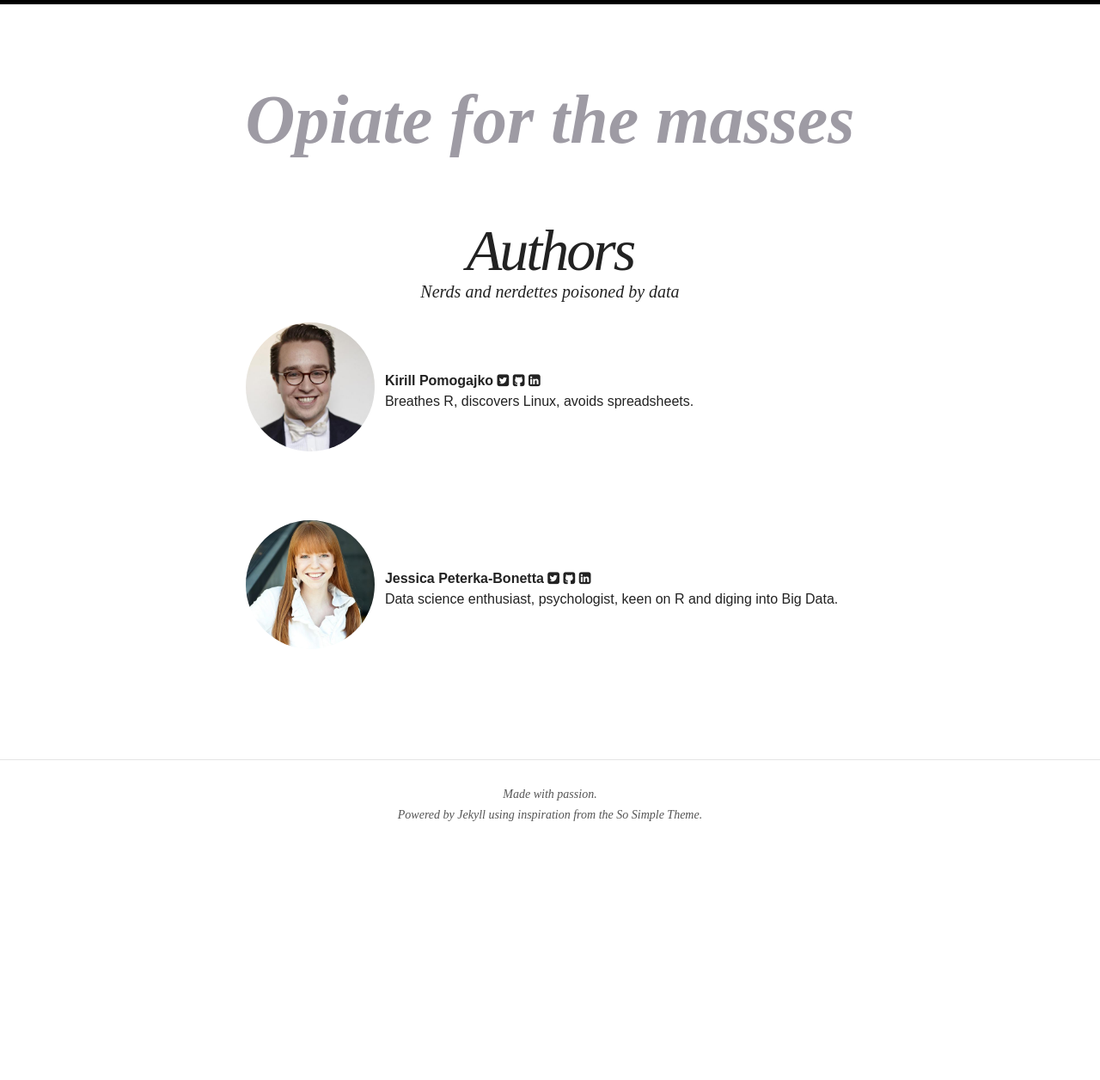
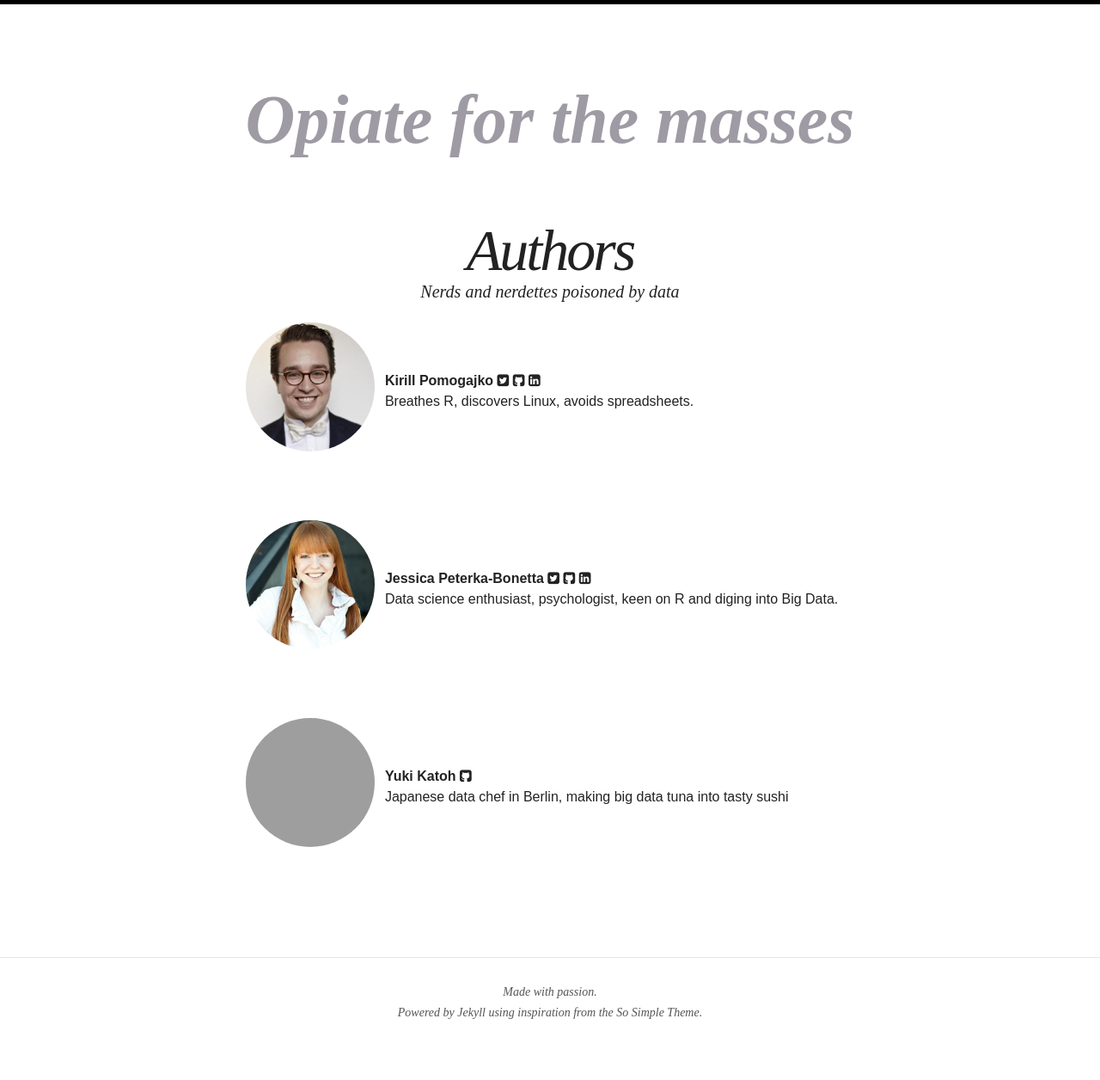
Before and after one commit to Quiri/quiri.github.io, a Jekyll site: the page built from authors/index.md, in a window 1280 px wide. Shown: the whole page at 86% size. Built offline with Jekyll 4.4.1, drawn with Linux system fonts in a browser that asks for light colours; nearby versions of some CDN libraries; before the commit the page ends 1026 px from its top, so only the background shows below that; grey boxes are pictures that could not be loaded.

Commit message:
Update authors.yml

```diff
--- a/_data/authors.yml
+++ b/_data/authors.yml
@@ -17,3 +17,10 @@ jess:
   twitter: jpeterkabonetta
   github: today-is-a-good-day
   linkedin: jpeterkabonetta
+
+yuki:
+  name: Yuki Katoh
+  email: yukiegosapporo@gmail.com
+  bio: "Japanese data chef in Berlin, making big data tuna into tasty sushi"
+  avatar: yuki.jpg
+  github: yukiegosapporo
```
